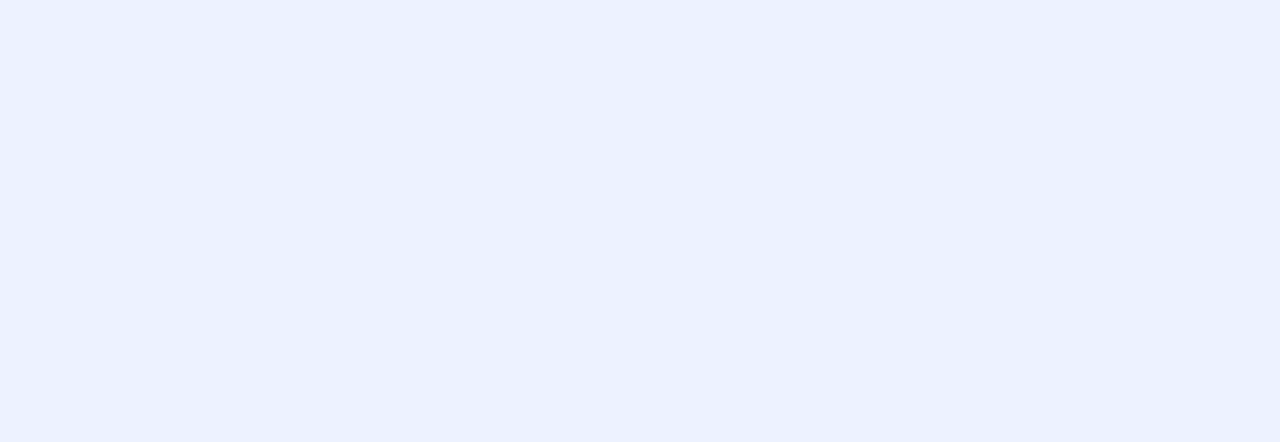
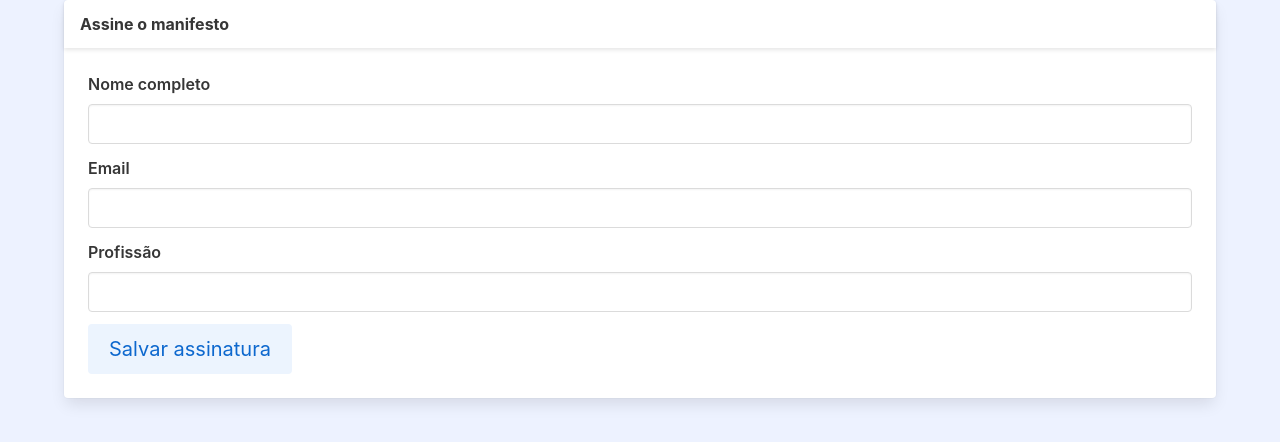
Before and after one commit to breno-pereira/front-hackday, a Nuxt app: page /signature in a window 1280 px wide. Before the commit this address had no page. Shown: the top 442 px of the page. Built offline with nearby package versions, Linux system fonts and the light colour scheme.

Commit message:
add signature form

```diff
--- a/nuxt.config.js
+++ b/nuxt.config.js
@@ -52,6 +52,11 @@ export default {
         path: '/form',
         component: resolve(__dirname, 'pages/form.vue'),
       });
+      routes.push({
+        name: 'assinatura',
+        path: '/assinatura',
+        component: resolve(__dirname, 'pages/signature.vue'),
+      });
     },
   },
 }
--- a/package.json
+++ b/package.json
@@ -14,10 +14,11 @@
   },
   "dependencies": {
     "@nuxtjs/axios": "^5.12.0",
+    "buefy": "^0.9.2",
     "faunadb": "^3.0.1",
-    "nuxt": "^2.14.0",
     "netlify-lambda": "^2.0.1",
-    "npm-run-all": "^4.1.5"
+    "npm-run-all": "^4.1.5",
+    "nuxt": "^2.14.0"
   },
   "devDependencies": {
     "@nuxtjs/eslint-config": "^3.1.0",
--- /dev/null
+++ b/pages/signature.vue
@@ -0,0 +1,48 @@
+<template>
+  <div class="home-wrapper">
+    <div class="container">
+      <section>
+        <div class="card">
+          <header class="card-header">
+            <p class="card-header-title">
+              Assine o manifesto
+            </p>
+          </header>
+          <div class="card-content">
+            <div class="content">
+              <b-field label="Nome completo">
+                <b-input v-model="name" />
+              </b-field>
+
+              <b-field label="Email">
+                <b-input type="email" />
+              </b-field>
+
+              <b-field label="Profissão">
+                <b-input type="text" />
+              </b-field>
+
+              <b-button type="is-info is-light" size="is-medium">Salvar assinatura</b-button>
+            </div>
+          </div>
+        </div>
+      </section>
+    </div>
+  </div>
+</template>
+
+<script>
+import Vue from 'vue'
+import { Button, Field, Input } from 'buefy'
+import 'buefy/dist/buefy.css'
+
+Vue.use(Input)
+Vue.use(Field)
+Vue.use(Button)
+
+export default { }
+</script>
+
+<style>
+
+</style>
```
Also changed, not shown: pages/README.md (deleted), 1 other file (tests, documents, lock files or other folders).
